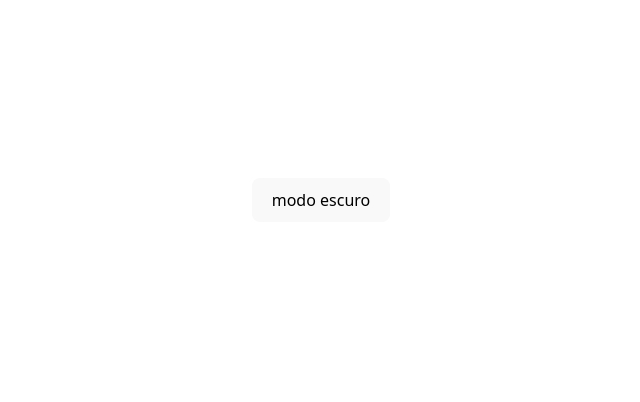
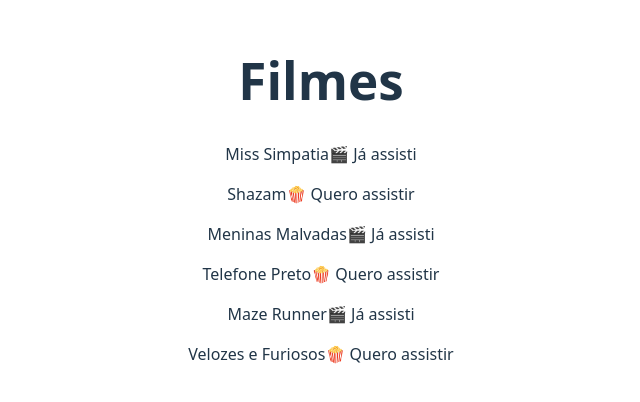
Before and after one commit to becsnr/react, a React (Vite) app: page / in a window 1280 px wide. Shown: the part 200-602 px from the top of the page, without its empty margins (319-959 px from the left). Built offline with nearby package versions, Linux system fonts and the light colour scheme.

Commit message:
map + condicional

```diff
--- a/src/App.jsx
+++ b/src/App.jsx
@@ -1,11 +1,11 @@
 import './App.css'
 import Aula011 from './aulas/Aula011'
-import Ex030 from './exercicios/ex030/Ex030'
+import Ex031 from './exercicios/ex031/Ex031'
 
 function App() {
   return (
     //<Aula011 />
-    <Ex030 />
+    <Ex031 />
   )
 }
 
--- /dev/null
+++ b/src/exercicios/ex031/Ex031.jsx
@@ -0,0 +1,23 @@
+function Ex031() {
+    const filmes = [
+        {id: 1, titulo: 'Miss Simpatia', assistido: true},
+        {id: 2, titulo: 'Shazam', assistido: false},
+        {id: 3, titulo: 'Meninas Malvadas', assistido: true},
+        {id: 4, titulo: 'Telefone Preto', assistido: false},
+        {id: 5, titulo: 'Maze Runner', assistido: true},
+        {id: 6, titulo: 'Velozes e Furiosos', assistido: false}
+    ]
+    return (
+        <>
+            <h1>Filmes</h1>
+            {filmes.map((filme) => (
+                <p key={filme.id}>
+                    {filme.titulo}
+                    {filme.assistido ? "🎬 Já assisti" : "🍿 Quero assistir"}
+                </p>
+            ))}
+        </>
+    )
+}
+
+export default Ex031
```
